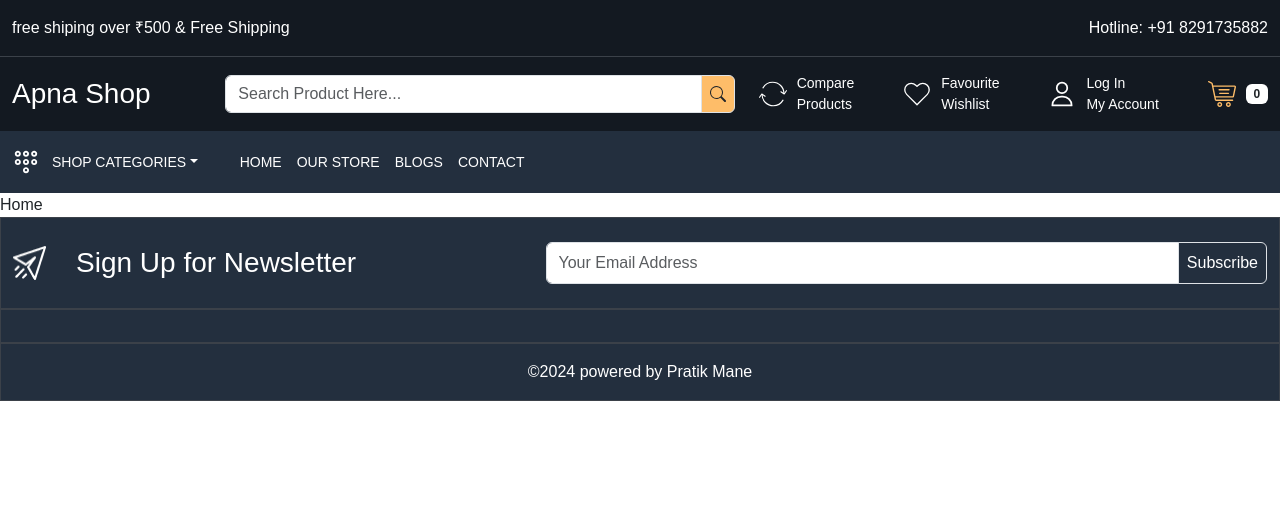
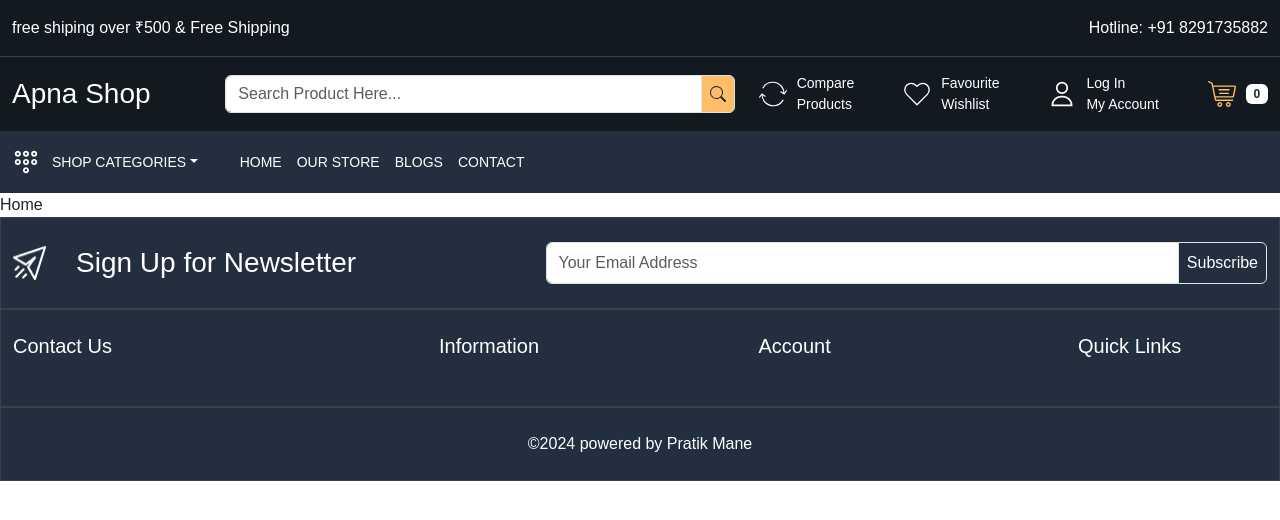
Before and after one commit to pratikravindramane/Ecommerce, a React (Create React App) app in the folder client/: page / in a window 1280 px wide. Shown: the top 520 px of the page. Built offline with nearby package versions, Linux system fonts and the light colour scheme.

Commit message:
2nd footer started

```diff
--- a/client/src/components/Footer.js
+++ b/client/src/components/Footer.js
@@ -29,14 +29,29 @@ function Footer() {
           </div>
         </div>
       </footer>
-      <footer className="py-3">
-        <div></div>
-        <div></div>
-        <div></div>
-        <div></div>
-        <div></div>
+      <footer className="py-4">
+        <div className="container-xxl">
+          <div className="row">
+            <div className="col-4">
+              <h5 className="text-white mb-4">Contact Us</h5>
+              <div></div>
+            </div>
+            <div className="col-3">
+              <h5 className="text-white mb-4">Information</h5>
+              <div></div>
+            </div>
+            <div className="col-3">
+              <h5 className="text-white mb-4">Account</h5>
+              <div></div>
+            </div>
+            <div className="col-2">
+              <h5 className="text-white mb-4">Quick Links</h5>
+              <div></div>
+            </div>
+          </div>
+        </div>
       </footer>
-      <footer className="py-3">
+      <footer className="py-4">
         <div className="container-xxl">
           <div className="row">
             <div className="col-12 ">
```
